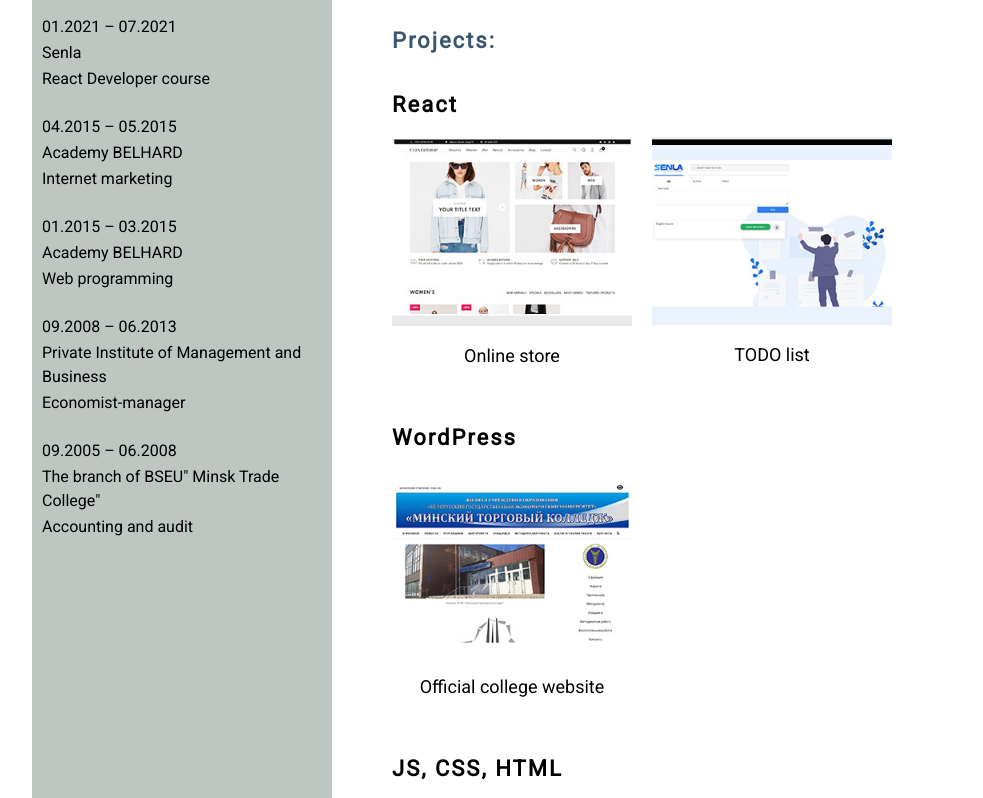
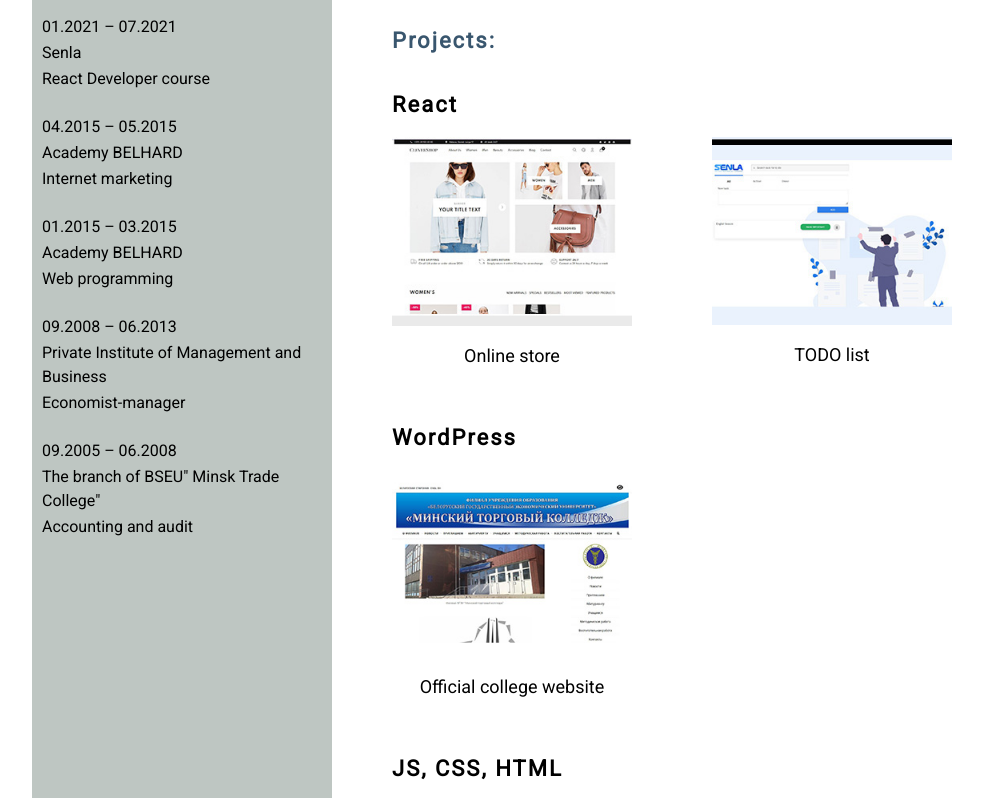
Before and after one commit to MarinaPorto/Marina_Zhukovich_cv, a plain HTML site: page index.html in a window 1280 px wide. Shown: the part 940-1738 px from the top of the page, without its empty margins (18-1001 px from the left). Drawn offline with Linux system fonts and the light colour scheme; files whose address does not match are found by name; a web font is replaced by a local one.

Commit message:
fix: position

```diff
--- a/style.css
+++ b/style.css
@@ -200,7 +200,7 @@ header {
 
 .main_projects-box-item {
   margin-bottom: 40px;
-  margin-right: 20px;
+  margin-right: 80px;
   position: relative;
 }
 
```
